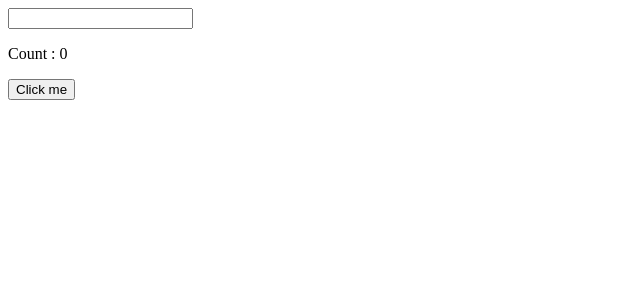
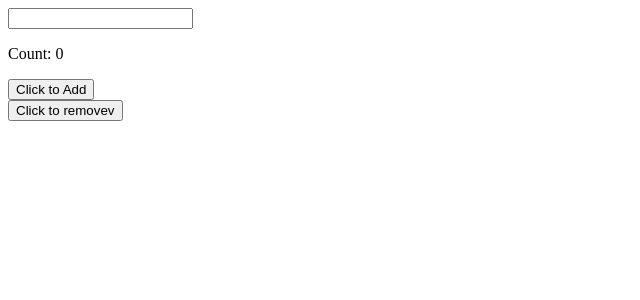
Before and after one commit to Rairohan/react-concepts, a React (Vite) app: page / in a window 1280 px wide. Shown: the top 300 px of the page, without its empty margins (0-640 px from the left). Built offline with nearby package versions, Linux system fonts and the light colour scheme.

Commit message:
task3: react.memo

```diff
--- a/src/App.jsx
+++ b/src/App.jsx
@@ -170,7 +170,8 @@ import { createContext, use, useReducer, useState } from 'react'
 import ButtonHandler from './useCallback/ButtonHandler'
 import SearchHandler from './useCallback/SearchHandler'
 // import Parent from './useCallback/React.memo/task1/Parent'
-import Parent from './useCallback/React.memo/task2/Parent'
+// import Parent from './useCallback/React.memo/task2/Parent'
+import Parent from './useCallback/React.memo/task3/Parent'
 export default function App(){
     return(
         <Parent/>
--- /dev/null
+++ b/src/useCallback/React.memo/task3/Child.jsx
@@ -0,0 +1,18 @@
+import React from "react";
+export const Child1 = React.memo(function Child1({onAdd,count}){
+    console.log("Child 1")
+    return(
+        <div>
+            <p>Count: {count}</p>
+            <button onClick={onAdd}>Click to Add</button>
+        </div>
+    )
+})
+export const Child2 = React.memo(function Child2({onRemove,count}){
+    console.log("Child 2")
+    return(
+        <div>
+            <button onClick={onRemove}>Click to removev</button>
+        </div>
+    )
+})
--- /dev/null
+++ b/src/useCallback/React.memo/task3/Parent.jsx
@@ -0,0 +1,23 @@
+import { useCallback,useState } from "react";
+import React from "react";
+import { Child1,Child2 } from "./Child";
+export default function Parent(){
+    const[text,setText] = useState("")
+    const[count,setCount] = useState(0)
+
+    const onAdd = useCallback(()=>{
+        setCount(count + 1)
+    },[count])
+    const onRemove = useCallback(()=>{
+        setCount(count != 0 ? count - 1: count)
+    },[count])
+
+    return(
+        <div>
+            <input type="text" value={text} onChange={(e)=>{setText(e.target.value)}}/>
+            <Child1 onAdd={onAdd} count={count}/>
+            <Child2 onRemove={onRemove} count={count}/>
+
+        </div>
+    )
+}
```
